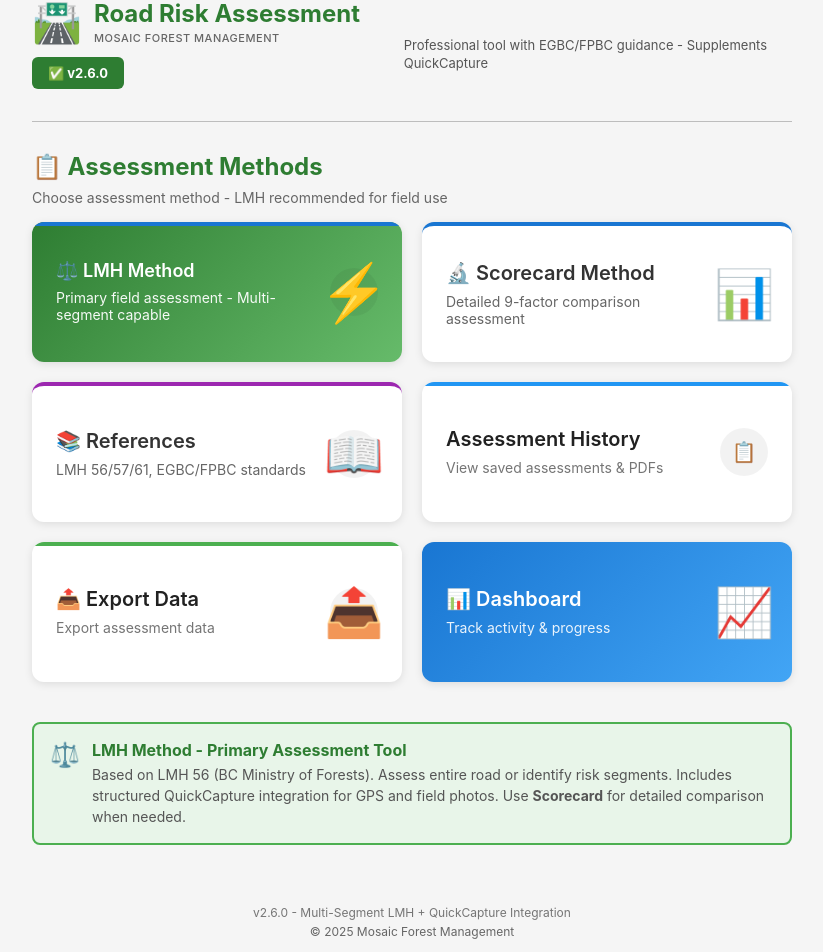
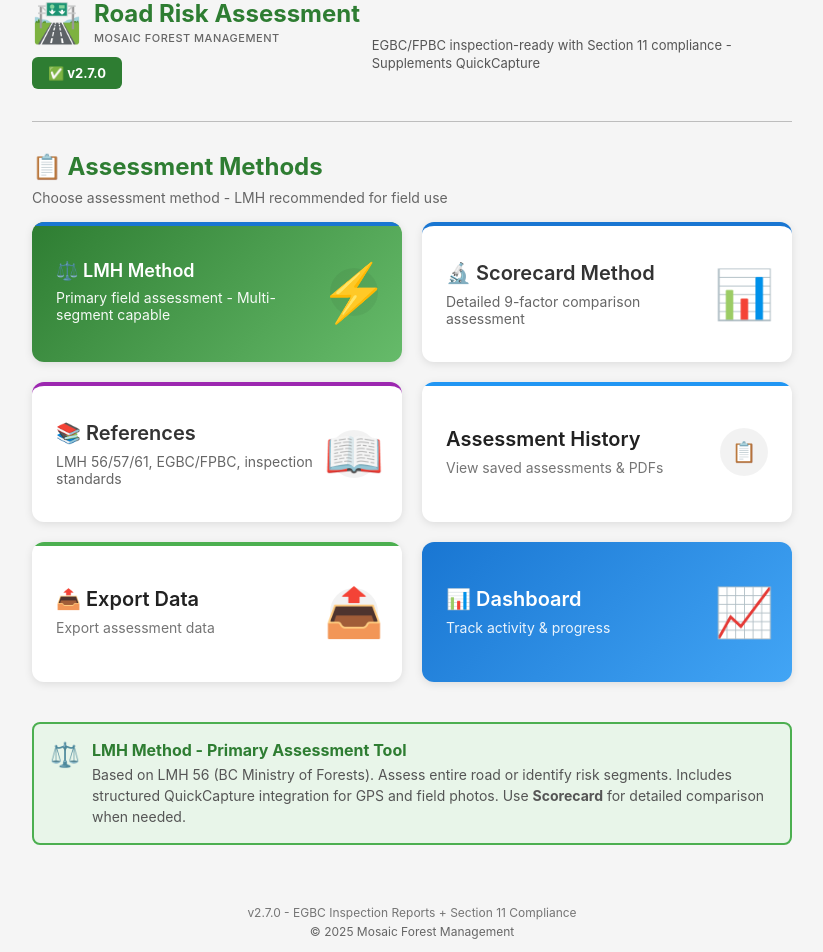
Before and after one commit to davidbeleznay/RoadRiskAssessment, a React (Create React App) app: page / in a window 1280 px wide. Shown: the part 40-992 px from the top of the page, without its empty margins (228-1051 px from the left). Built offline with nearby package versions, Linux system fonts and the light colour scheme.

Commit message:
Update to v2.7.0 in home screen header and footer

```diff
--- a/src/screens/HomeScreen.js
+++ b/src/screens/HomeScreen.js
@@ -61,7 +61,6 @@
   return (
     <div className="home-container">
       <div className="app-header">
-        {/* Mobile-friendly header */}
         <div style={{display: 'flex', alignItems: 'center', justifyContent: 'space-between', gap: '12px', marginBottom: '12px', flexWrap: 'wrap'}}>
           <div style={{display: 'flex', alignItems: 'center', gap: '12px', flex: '1 1 auto'}}>
             <div style={{fontSize: '40px', lineHeight: '1'}}>🛣️</div>
@@ -83,11 +82,11 @@
             fontSize: '13px',
             whiteSpace: 'nowrap'
           }}>
-            ✅ v2.6.0
+            ✅ v2.7.0
           </div>
         </div>
         <p style={{fontSize: '13px', color: '#555', lineHeight: '1.4', margin: '8px 0 0 0'}}>
-          Professional tool with EGBC/FPBC guidance - Supplements QuickCapture
+          EGBC/FPBC inspection-ready with Section 11 compliance - Supplements QuickCapture
         </p>
       </div>
 
@@ -113,7 +112,6 @@
         </p>
 
         <div className="field-card-grid">
-          {/* LMH METHOD - NOW PRIMARY */}
           <div className="field-card primary" onClick={navigateToLMH} style={{
             background: 'linear-gradient(135deg, #2e7d32 0%, #66bb6a 100%)',
             cursor: 'pointer'
@@ -127,7 +125,6 @@
             <div className="field-card-icon" style={{fontSize: '56px'}}>⚡</div>
           </div>
 
-          {/* SCORECARD - NOW SECONDARY */}
           <div className="field-card" onClick={navigateToRoadRisk} style={{
             background: 'white',
             borderTop: '4px solid #1976d2',
@@ -150,7 +147,7 @@
             <div className="field-card-content">
               <div className="field-card-title" style={{color: '#333'}}>📚 References</div>
               <div className="field-card-description" style={{color: '#666'}}>
-                LMH 56/57/61, EGBC/FPBC standards
+                LMH 56/57/61, EGBC/FPBC, inspection standards
               </div>
             </div>
             <div className="field-card-icon" style={{fontSize: '48px'}}>📖</div>
@@ -233,7 +230,7 @@
       )}
 
       <div className="app-footer">
-        <div className="app-version">v2.6.0 - Multi-Segment LMH + QuickCapture Integration</div>
+        <div className="app-version">v2.7.0 - EGBC Inspection Reports + Section 11 Compliance</div>
         <div className="app-copyright">© 2025 Mosaic Forest Management</div>
       </div>
     </div>
```
